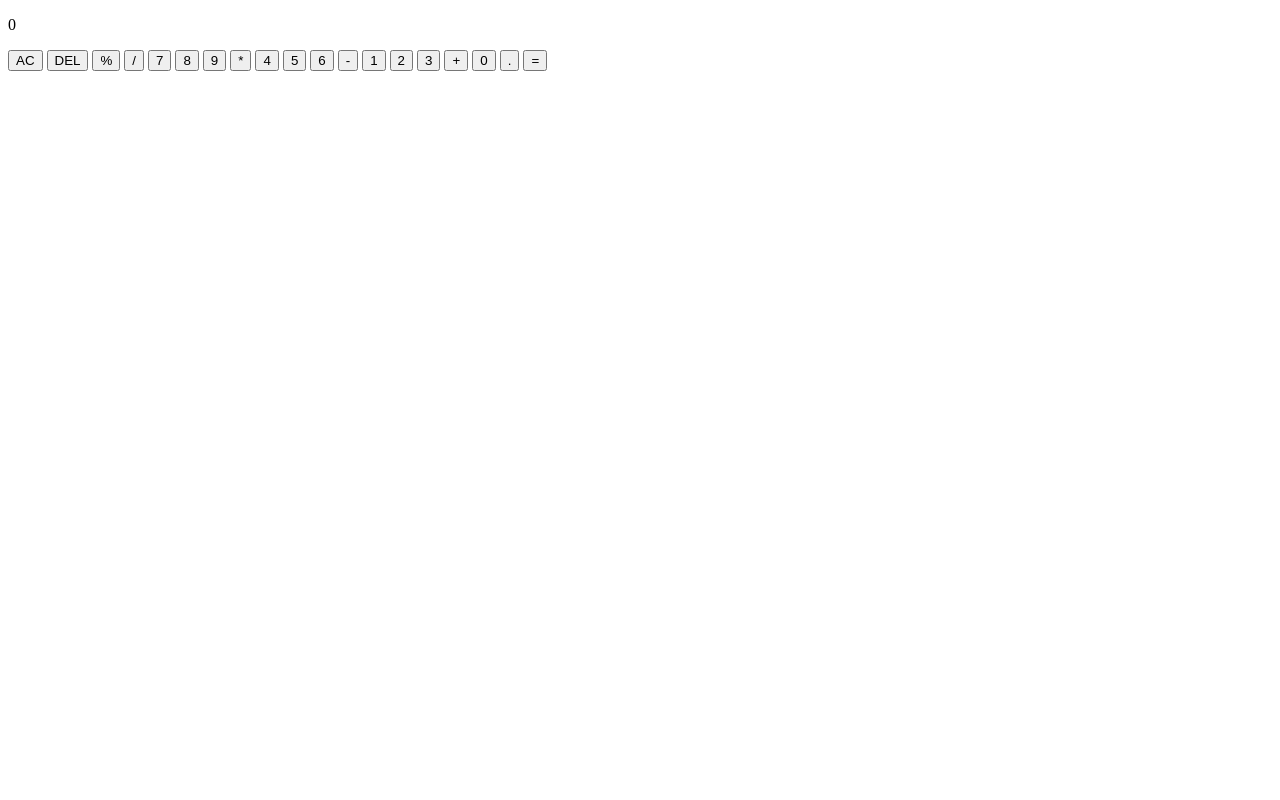
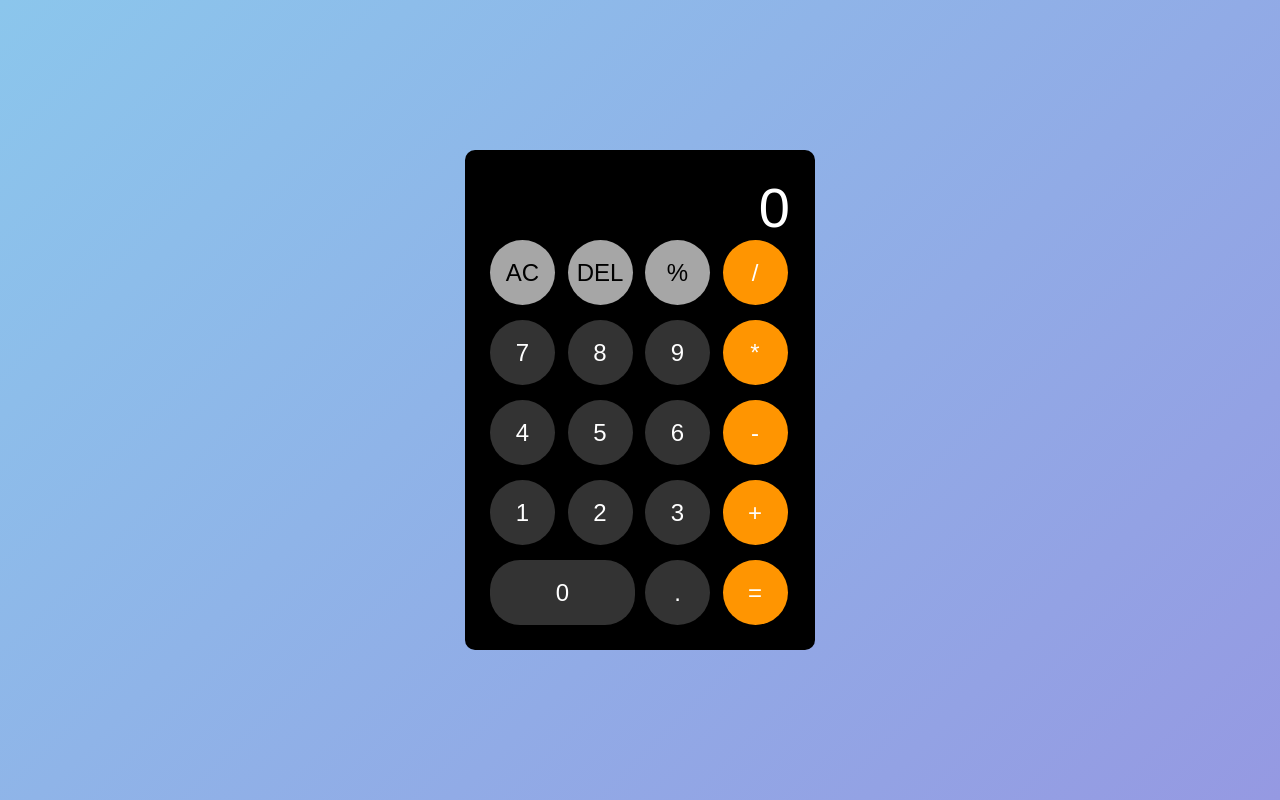
Before and after one commit to Gavaskar0603/sample, a plain HTML site: page Calculator/index.html in a window 1280 px wide. Drawn offline with Linux system fonts and the light colour scheme.

Commit message:
fix : link stylesheet

```diff
--- a/Calculator/index.html
+++ b/Calculator/index.html
@@ -4,7 +4,7 @@
     <meta charset="UTF-8">
     <meta name="viewport" content="width=device=width, initial-scale=1.0">
     <title>Document</title>
-<!--     <link rel="stylesheet" href="index.css"> -->
+    <link rel="stylesheet" href="index.css">
 </head>
 <body>
     <div class="container">
```
